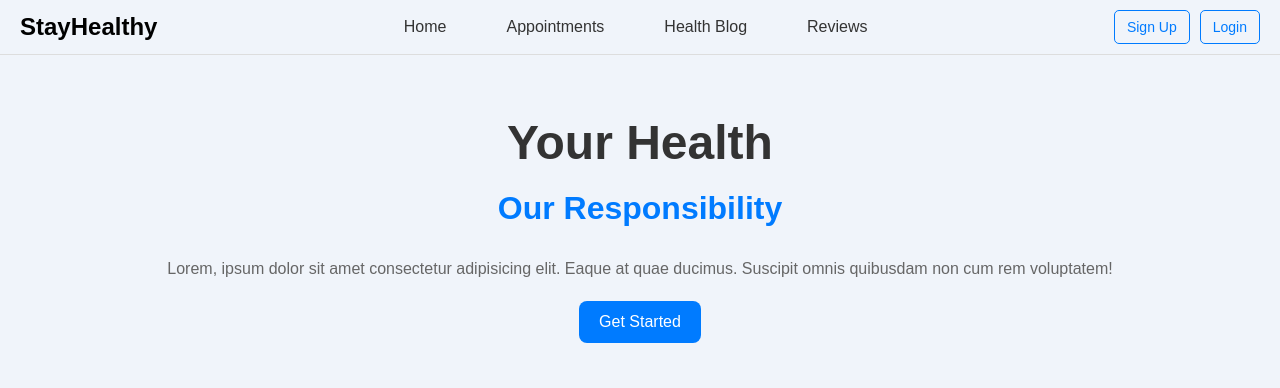
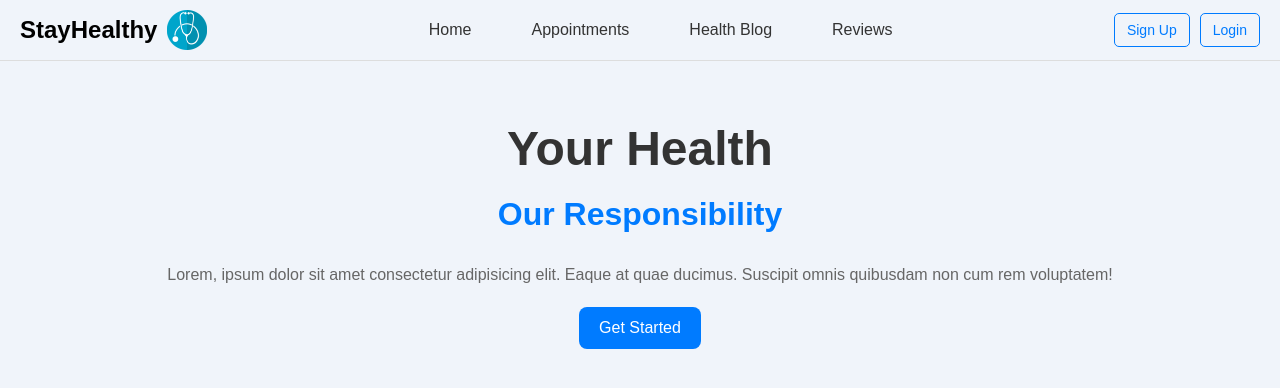
Before and after one commit to Bshayersa/StayHealthy, a plain HTML site: page index.html in a window 1280 px wide. Drawn offline with Linux system fonts and the light colour scheme.

Commit message:
Update index.html

```diff
--- a/index.html
+++ b/index.html
@@ -9,13 +9,21 @@
 <body>
     <header>
         <nav class="navbar">
-            <div class="logo">StayHealthy</div>
+            <!-- الشعار والنص -->
+            <div class="logo">
+                    <span>StayHealthy</span>
+                    <img src="images/Logo.png" alt="Logo" class="logo-image">
+            </div>
+
+            <!-- الروابط -->
             <ul class="nav-links">
                 <li><a href="#">Home</a></li>
                 <li><a href="#">Appointments</a></li>
                 <li><a href="#">Health Blog</a></li>
                 <li><a href="#">Reviews</a></li>
             </ul>
+
+            <!-- الأزرار -->
             <div class="auth-buttons">
                 <a href="register.html" class="btn sign-up">Sign Up</a>
                 <a href="login.html" class="btn login">Login</a>
```
